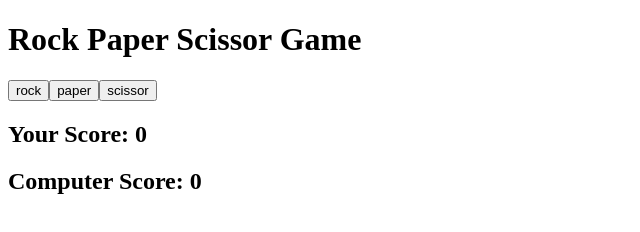
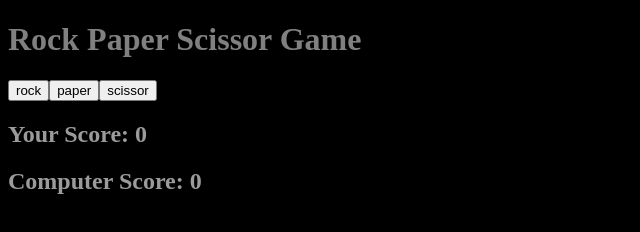
Before and after one commit to ahmedcali84/rock_paper_scissor, a plain HTML site: page index.html in a window 1280 px wide. Shown: the whole page, without its empty margins (0-640 px from the left). Drawn offline with Linux system fonts and the light colour scheme.

Commit message:
Add CSS to the index.html

```diff
--- a/index.html
+++ b/index.html
@@ -4,6 +4,23 @@
 	<meta charset="UTF-8">
 	<meta name="viewport" content="width=device-width, initial-scale=1.0">
 	<title>Rock Paper Scissor Game</title>
+	<style>
+		body {
+			background-color: black;
+		}
+
+		h1 {
+			color: grey;
+		}
+
+		p {
+			color: white;
+		}
+
+		h2 {
+			color: rgb(155, 155, 155);
+		}
+	</style>
 </head>
 <body>
 	<h1>Rock Paper Scissor Game</h1>
```
